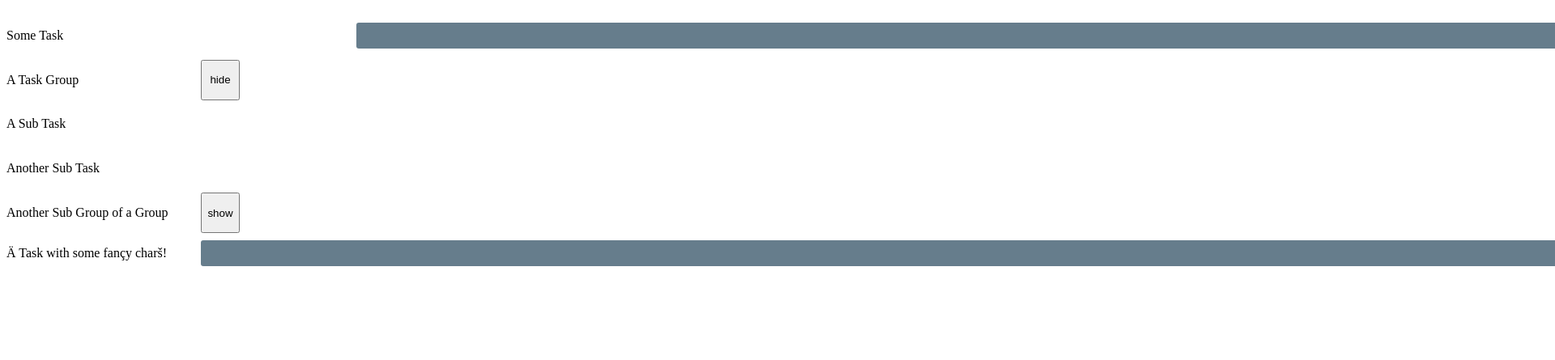
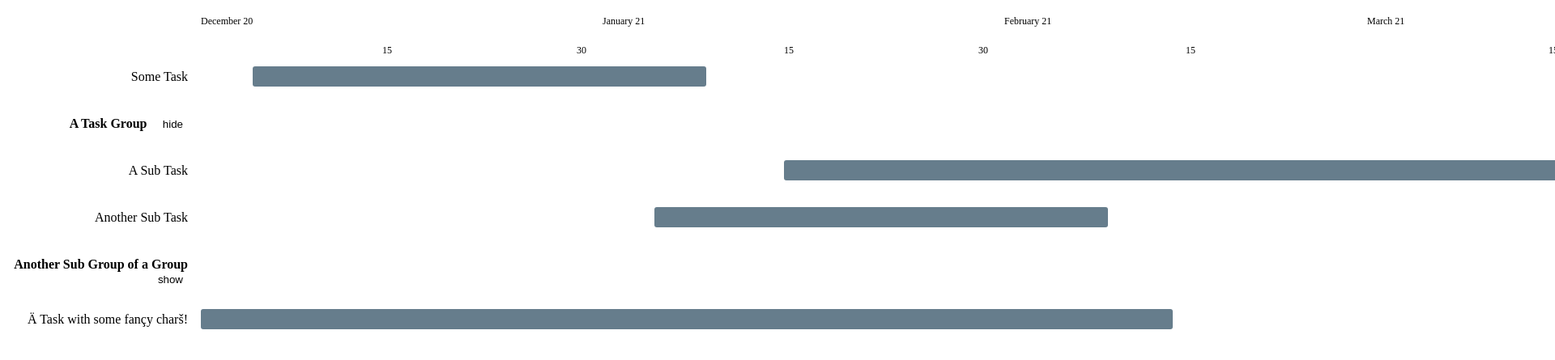
Before and after one commit to mechanoid/garganttua, a website with bundled scripts: page demo/static.html in a window 1280 px wide. Both pictures are taken after a click on the button "show". Shown: the part 61-506 px from the top of the page at 81% size, 1920 px wide, since content can reach past the window. Built offline with nearby package versions, Linux system fonts and the light colour scheme.

Commit message:
add pleasant day and month timeline

```diff
--- a/demo/data.json
+++ b/demo/data.json
@@ -2,7 +2,7 @@
   {
     "type": "task",
     "description": "Some Task",
-    "start": "2020-12-05",
+    "start": "2020-12-02",
     "end": "2021-02-20"
   },
   {
@@ -12,7 +12,7 @@
       {
         "type": "task",
         "description": "A Sub Task",
-        "start": "2021-01-15",
+        "start": "2020-02-12",
         "end": "2021-04-30"
       },
       {
--- a/garganttua.css
+++ b/garganttua.css
@@ -1,14 +1,19 @@
 /* base setup and resetting */
 :root {
   /* task description */
-  --task-description-min-width: 15em;
+  --task-description-min-width: 15rem;
 
   /* task schedule */
   --task-schedule-bg-col: rgb(102, 125, 140);
   --task-schedule-border-radius: 3px;
+  --task-schedule-col-width: 1rem;
+  --task-schedule-height: 50%;
 
   /* task list */
-  --task-gap: .3em; /* defines the vertical gap between two tasks */
+  --task-gap: .5em; /* defines the vertical gap between two tasks */
+
+  --timeline-row-gap: .5em;
+  --timeline-font-size: .75em;
 }
 
 garganttua-gantt-chart {
@@ -29,10 +34,20 @@ garganttua-gantt-chart ul, garganttua-gantt-chart li {
     --schedule-start: defines the column for the schedule to start
     --schedule-end: defines the column for the schedule to end
 */
-garganttua-task {
+garganttua-task, [is=garganttua-timeline] {
   display: grid;
   justify-items: stretch;
-  grid-template-columns: minmax(var(--task-description-min-width),30rem) repeat(var(--grid-columns), 3em);
+  grid-template-columns: minmax(var(--task-description-min-width),30rem) repeat(var(--grid-columns), var(--task-schedule-col-width));
+  row-gap: var(--timeline-row-gap)
+}
+
+[is=garganttua-task-description] {
+  text-align: right;
+  padding-right: 1em;
+}
+
+.is-group-task [is=garganttua-task-description] {
+  font-weight: bold;
 }
 
 garganttua-task-schedule {
@@ -42,16 +57,12 @@ garganttua-task-schedule {
   grid-column-start: var(--schedule-start);
   grid-column-end: var(--schedule-end);
 
-  height: 2rem;
+  height: var(--task-schedule-height);
   align-self: center;
 }
 
 [is=garganttua-task-list-item] {
   margin-bottom: var(--task-gap);
-}
-
-[is=garganttua-task-list-item]:last-of-type {
-  margin-bottom: 0;
 }
 
 /*
@@ -68,3 +79,24 @@ garganttua-task-schedule {
   display: var(--group-children-display);
   visibility: var(--group-children-visibility);
 }
+
+[is=garganttua-group-toggle] {
+  margin-left: 1em;
+  cursor: pointer;
+  border: none;
+  background: transparent;
+}
+
+/*
+  Gannt Timeline (generated in top of the list)
+*/
+
+[is=garganttua-timeline] {
+  font-size: var(--timeline-font-size);
+}
+
+[is=garganttua-timeline] li {
+  grid-column-start: var(--day-of-schedule);
+  grid-column-end: span var(--label-span, 1);
+  grid-row: var(--label-row, 1);
+}
--- a/garganttua.ts
+++ b/garganttua.ts
@@ -3,9 +3,12 @@ import { TaskScheduleElement } from './lib/task-schedule-element.js'
 import { TaskListElement } from './lib/task-list-element.js'
 import { TaskGroupElement } from './lib/task-group-element.js'
 import { ToggleElement } from './lib/toggle-element.js'
+import { TimelineElement, TimelineItemElement } from './lib/timeline-element.js'
 
 customElements.define('garganttua-gantt-chart', GanttChartElement)
 customElements.define('garganttua-task-schedule', TaskScheduleElement)
 customElements.define('garganttua-task-list', TaskListElement, { extends: 'ul' })
 customElements.define('garganttua-task-group', TaskGroupElement, { extends: 'li' })
 customElements.define('garganttua-group-toggle', ToggleElement, { extends: 'button' })
+customElements.define('garganttua-timeline', TimelineElement, { extends: 'ul' })
+customElements.define('garganttua-timeline-item', TimelineItemElement, { extends: 'li' })
--- a/lib/gantt-chart-element.ts
+++ b/lib/gantt-chart-element.ts
@@ -2,11 +2,13 @@ import { parseISO, differenceInDays, startOfMonth, endOfMonth } from 'date-fns'
 import { load, TaskList } from './task-list.js'
 // import { TaskGroupElement } from './task-group-element.js'
 import { TaskListElement } from './task-list-element.js'
+import { TimelineElement } from './timeline-element.js'
 // import { TaskGroup } from './task-group.js'
 
 export class GanttChartElement extends HTMLElement {
   tasks: TaskList
   taskList?: TaskListElement
+  timeline?: TimelineElement
   private _start?: Date
   private _end?: Date
 
@@ -17,6 +19,9 @@ export class GanttChartElement extends HTMLElement {
 
   async connectedCallback (): Promise<void> {
     this.provideConfigAsCSSProps()
+
+    this.timeline = TimelineElement.build(this)
+    this.prepend(this.timeline)
 
     if (this.src) {
       this.tasks = await load(this.src)
--- a/lib/task-group-element.ts
+++ b/lib/task-group-element.ts
@@ -21,6 +21,7 @@ export class TaskGroupElement extends HTMLLIElement {
     this.ganttChart = this.closest('garganttua-gantt-chart') as GanttChartElement
 
     this.task = this.querySelector(':scope > garganttua-task') as HTMLElement
+    this.task.classList.add('is-group-task')
 
     this.nestedTaskGroups = Array.from(this.querySelectorAll('[is=garganttua-task-group]'))
     this.subList = this.querySelector(':scope > [is=garganttua-task-list]')
@@ -51,11 +52,7 @@ export class TaskGroupElement extends HTMLLIElement {
       }
     })
 
-    if (taskDescription) {
-      taskDescription.after(this.groupChildrenToggle)
-    } else {
-      this.task?.appendChild(this.groupChildrenToggle)
-    }
+    taskDescription?.appendChild(this.groupChildrenToggle)
   }
 
   resetcollapsableState (): void {
--- /dev/null
+++ b/lib/timeline-element.ts
@@ -0,0 +1,78 @@
+import { add, format, isFirstDayOfMonth, getDate } from 'date-fns'
+import { GanttChartElement } from './gantt-chart-element.js'
+
+export class TimelineItemElement extends HTMLLIElement {
+  isWeekLabel: boolean
+  isDayLabel: boolean
+  dayOfSchedule?: number
+  chartStart?: Date
+  date?: Date
+
+  constructor () {
+    super()
+    this.isWeekLabel = false
+    this.isDayLabel = false
+  }
+
+  connectedCallback (): void {
+    if (this.chartStart && (this.dayOfSchedule || this.dayOfSchedule === 0)) {
+      this.date = add(this.chartStart, { days: this.dayOfSchedule })
+
+      if (isFirstDayOfMonth(this.date)) {
+        this.isWeekLabel = true
+        this.innerText = format(this.date, 'MMMM yy')
+      } else if (getDate(this.date) % 15 === 0) {
+        this.isDayLabel = true
+        this.innerText = format(this.date, 'dd')
+      }
+
+      this.provideConfigAsCSSProps()
+    }
+  }
+
+  provideConfigAsCSSProps (): void {
+    if (this.dayOfSchedule || this.dayOfSchedule === 0) {
+      this.style.setProperty('--day-of-schedule', (this.dayOfSchedule + 2).toString())
+
+      if (this.isWeekLabel) {
+        this.style.setProperty('--label-span', '10')
+      }
+
+      if (this.isDayLabel) {
+        this.style.setProperty('--label-row', '2')
+      }
+    }
+  }
+
+  static build (chartStart: Date, day: number): TimelineItemElement {
+    const is = 'garganttua-timeline-item'
+    const element = document.createElement('li', { is }) as TimelineItemElement
+    element.chartStart = chartStart
+    element.dayOfSchedule = day
+    return element
+  }
+}
+
+export class TimelineElement extends HTMLUListElement {
+  ganttChart?: GanttChartElement
+
+  connectedCallback (): void {
+    if (!this.ganttChart) {
+      throw new Error('no gantt chart root element found. Element is not thought to be added manually.')
+    }
+
+    for (let day = 0; day < this.ganttChart.columnCount; day++) {
+      const listItem = TimelineItemElement.build(this.ganttChart.start as Date, day)
+      this.appendChild(listItem)
+    }
+  }
+
+  static build (ganttChart: GanttChartElement): TimelineElement {
+    const is = 'garganttua-timeline'
+    const element = document.createElement('ul', { is }) as TimelineElement
+    element.setAttribute('is', is)
+    element.ganttChart = ganttChart
+
+    return element
+  }
+}
--- a/lib/toggle-element.ts
+++ b/lib/toggle-element.ts
@@ -1,47 +1,30 @@
 /* global HTMLLIElement, HTMLButtonElement */
 
 export class ToggleElement extends HTMLButtonElement {
-  activeLabel: string
-  inactiveLabel: string
+  activeText?: string
+  inactiveText?: string
 
-  constructor () {
-    super()
-    this.activeLabel = ''
-    this.inactiveLabel = ''
-  }
-
-  get active (): string {
-    return this.activeLabel
-  }
-
-  set active (label: string) {
-    this.activeLabel = label
-  }
-
-  get inactive (): string {
-    return this.inactiveLabel
-  }
-
-  set inactive (label: string) {
-    this.inactiveLabel = label
+  connectedCallback (): void {
+    console.log('connected', this.activeText)
+    this.innerText = this.activeText || ''
   }
 
   activate (): void {
-    this.innerText = this.active
+    this.innerText = this.activeText || ''
   }
 
   deactivate (): void {
-    this.innerText = this.inactive
+    this.innerText = this.inactiveText || ''
   }
 
   static build (activeLabel: string, inactiveLabel: string): ToggleElement {
     const is = 'garganttua-group-toggle'
     const button:ToggleElement = document.createElement('button', { is }) as ToggleElement
-    button.active = activeLabel
-    button.inactive = inactiveLabel
-    button.innerText = activeLabel
-    // the button is properly created, but we let's add the `is` attribute, so that we can find the button in the dom.
     button.setAttribute('is', is)
+
+    button.activeText = activeLabel
+    button.inactiveText = inactiveLabel
+
     return button
   }
 }
```
Also changed, not shown: demo/static.html (+5 -5 lines).
